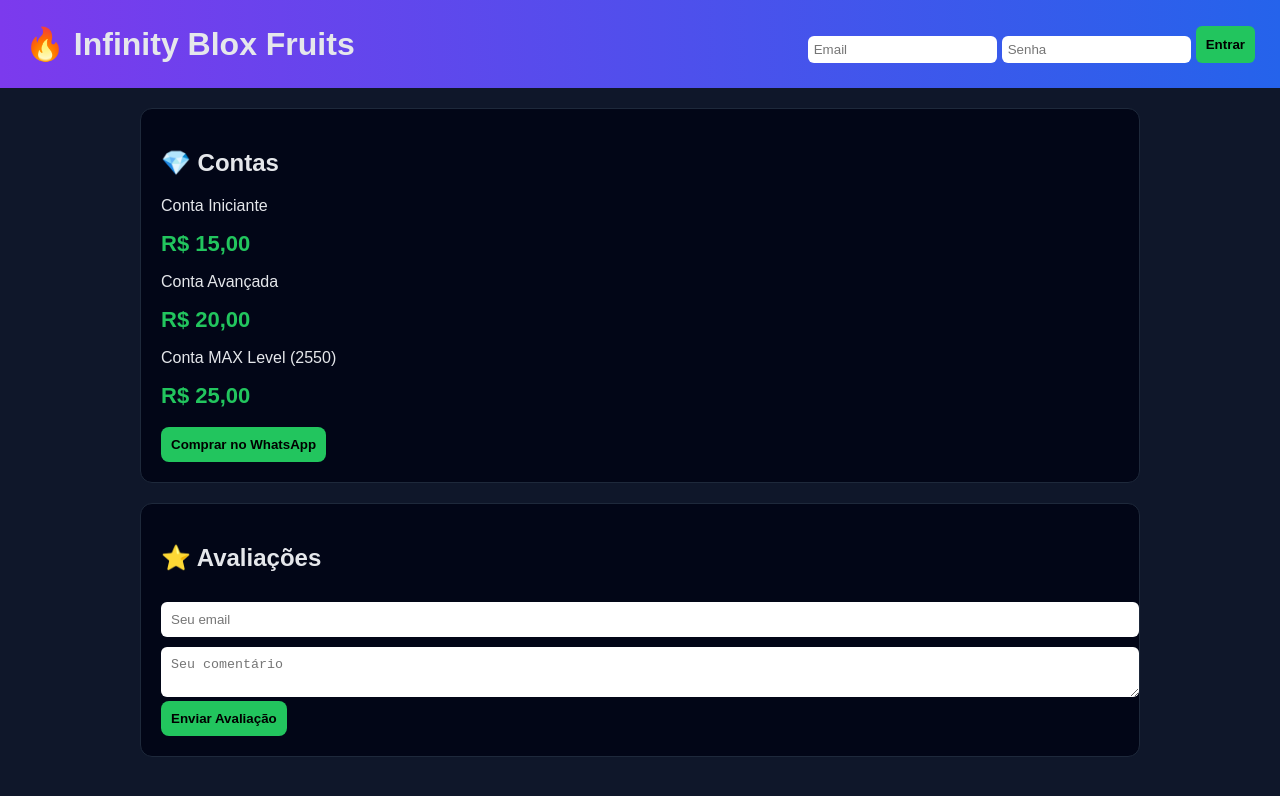
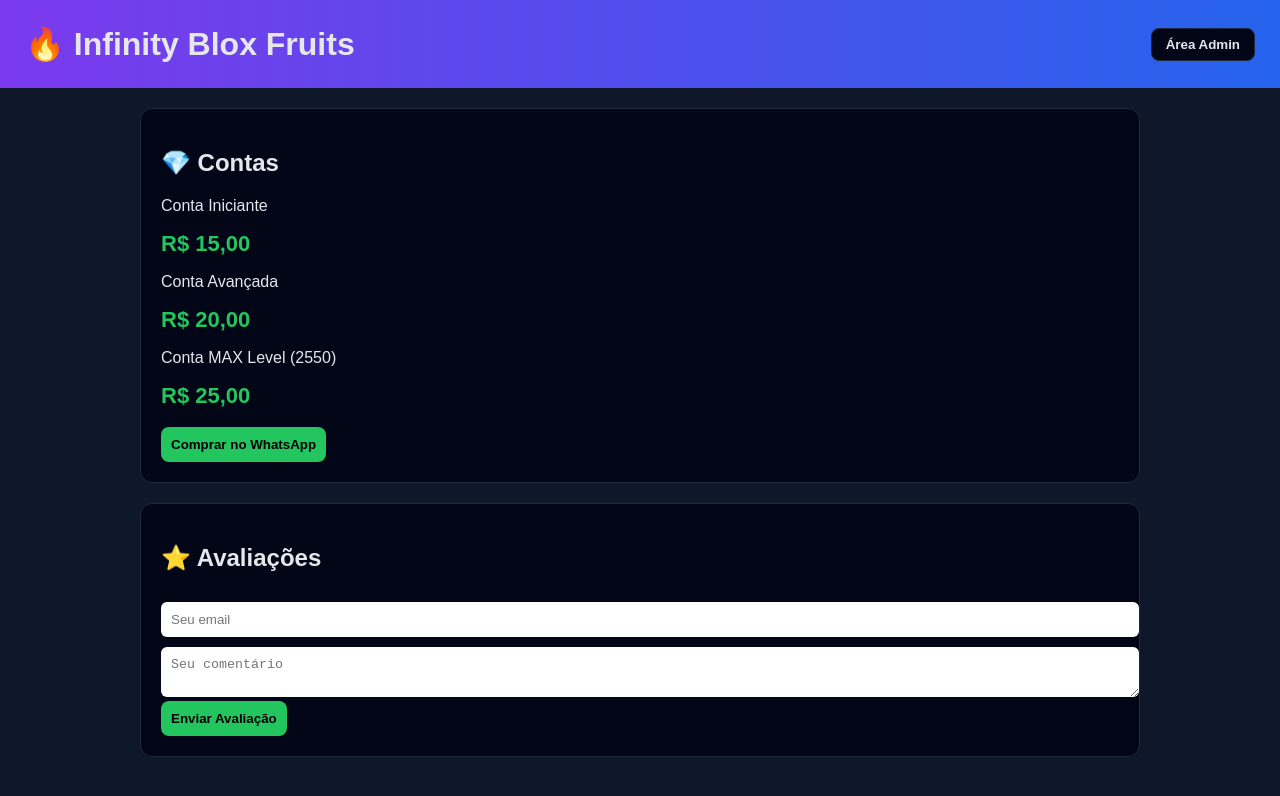
Before and after one commit to Infinityy3/site-bloxfruits, a plain HTML site: page index.html in a window 1280 px wide. Drawn offline with Linux system fonts and the light colour scheme.

Commit message:
Refactor admin login interface and functionality

```diff
--- a/index.html
+++ b/index.html
@@ -25,23 +25,13 @@
   margin: 0;
 }
 
-.login-box {
-  display: flex;
-  gap: 5px;
-}
-
-.login-box input {
-  padding: 6px;
-  border-radius: 6px;
-  border: none;
-}
-
-.login-box button {
-  padding: 6px 10px;
-  border-radius: 6px;
-  border: none;
+.admin-btn {
+  padding: 8px 14px;
+  background: #020617;
+  color: #e5e7eb;
+  border: 1px solid #1e293b;
+  border-radius: 8px;
   cursor: pointer;
-  background: #22c55e;
   font-weight: bold;
 }
 
@@ -76,7 +66,7 @@
 
 .delete {
   background: #ef4444;
-  color: white;
+  color: #fff;
   margin-top: 8px;
 }
 
@@ -104,13 +94,7 @@
 
 <header>
   <h1>🔥 Infinity Blox Fruits</h1>
-
-  <!-- LOGIN TOPO DIREITO -->
-  <div class="login-box">
-    <input id="loginEmail" placeholder="Email">
-    <input id="loginPass" type="password" placeholder="Senha">
-    <button onclick="loginAdmin()">Entrar</button>
-  </div>
+  <button class="admin-btn" onclick="openAdmin()">Área Admin</button>
 </header>
 
 <div class="container">
@@ -157,14 +141,14 @@
 </div>
 
 <script>
-const ADMIN_EMAIL = "SEUEMAIL@gmail.com";   // MUDE AQUI
-const ADMIN_PASS  = "SUASENHA";             // MUDE AQUI
+const ADMIN_EMAIL = "SEUEMAIL@gmail.com"; // MUDE
+const ADMIN_PASS  = "SUASENHA";           // MUDE
 
 let isAdmin = false;
 
-function loginAdmin() {
-  const email = loginEmail.value;
-  const pass = loginPass.value;
+function openAdmin() {
+  const email = prompt("Digite o email de administrador:");
+  const pass = prompt("Digite a senha:");
 
   if (email === ADMIN_EMAIL && pass === ADMIN_PASS) {
     isAdmin = true;
@@ -173,9 +157,9 @@
     p2.value = price2.innerText;
     p3.value = price3.innerText;
     loadReviews();
-    alert("Login admin realizado!");
+    alert("Acesso liberado!");
   } else {
-    alert("Email ou senha incorretos");
+    alert("Email ou senha incorretos.");
   }
 }
 
```
